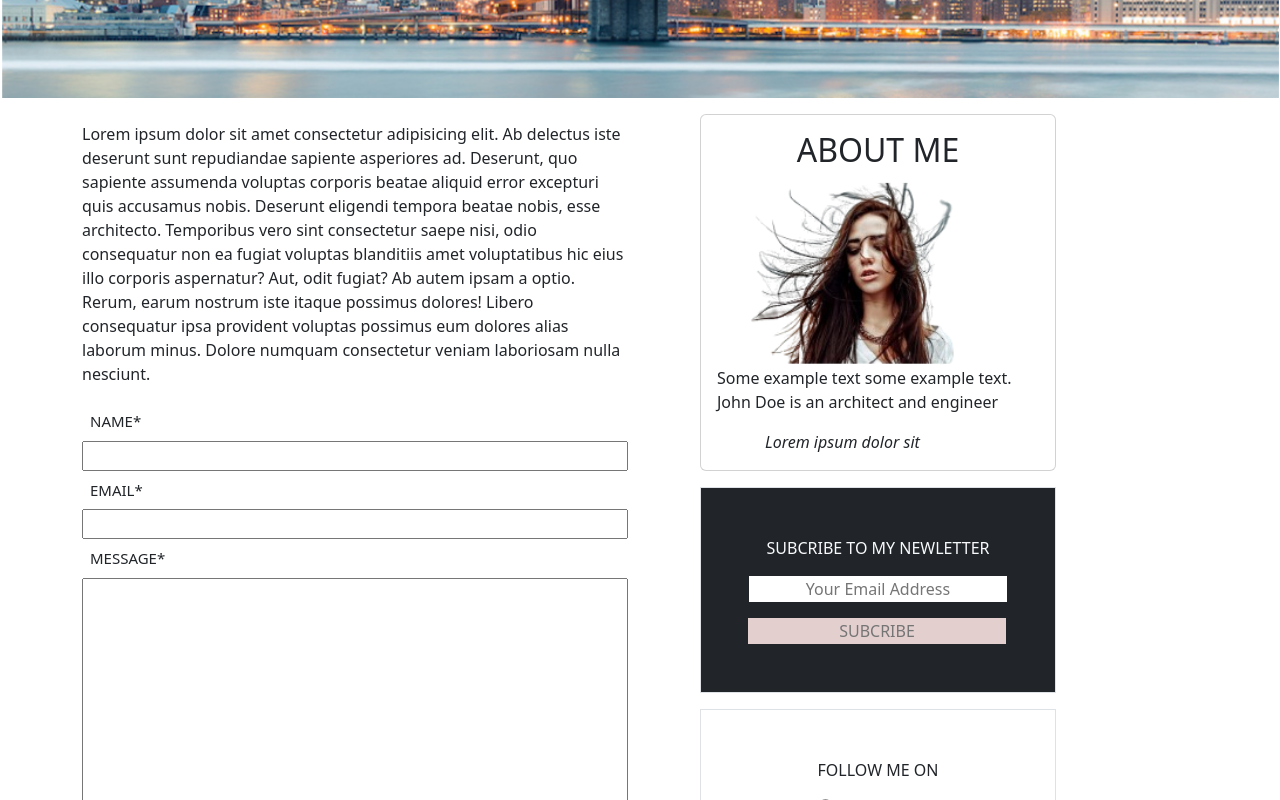
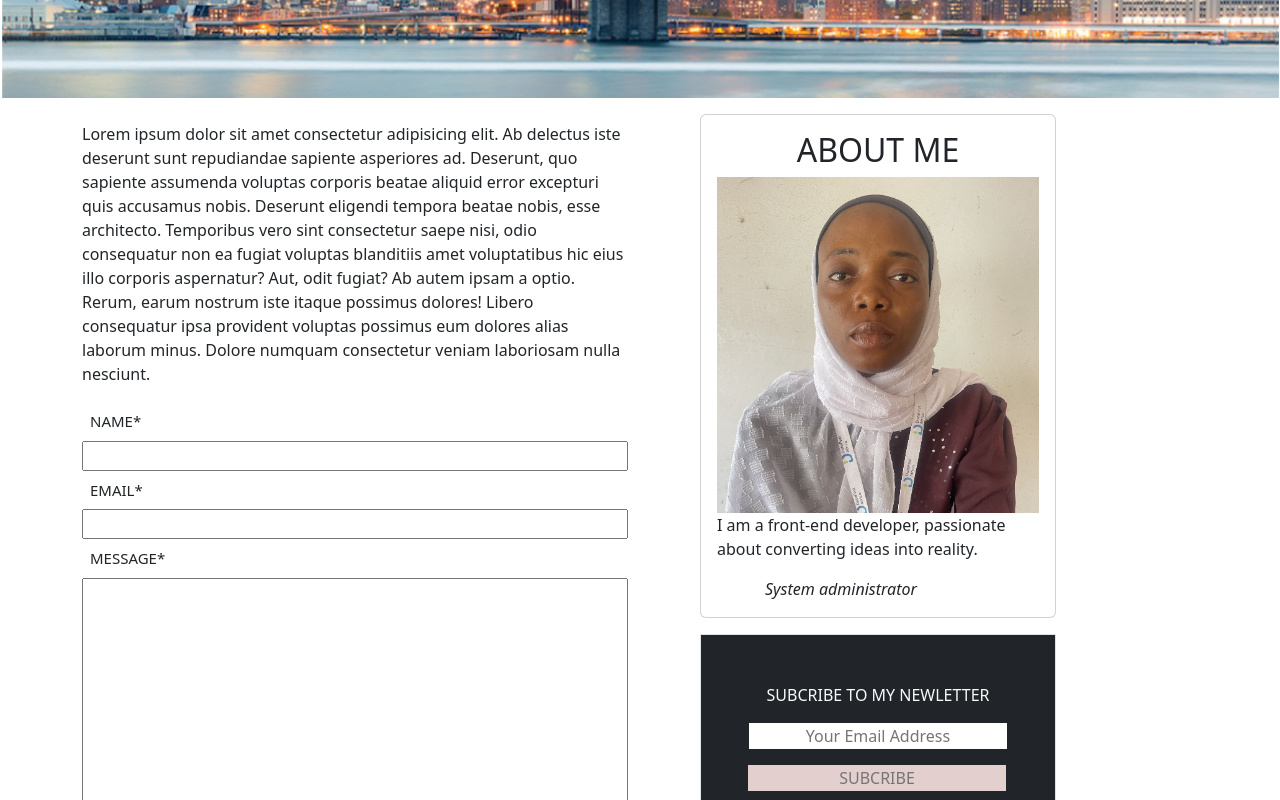
Before and after one commit to realmintech/reactBlog, a React (Create React App) app in the folder my-react-app/: page /contact in a window 1280 px wide. Shown: the part 516-1316 px from the top of the page. Built offline with nearby package versions, Linux system fonts and the light colour scheme.

Commit message:
debugging

```diff
--- a/my-react-app/src/Components/aboutMeComponent/Index.jsx
+++ b/my-react-app/src/Components/aboutMeComponent/Index.jsx
@@ -1,17 +1,17 @@
-import BeautyIdol from "../../assets/carousel2.png";
-import "./Index.css";
+import MyPicture from '../../assets/passport.jpg';
+import './Index.css';
 export default function AboutMe() {
   return (
     <>
       <div className="card w-400 mt-3">
         <div className="card-body">
           <h2 className="card-title text-center">ABOUT ME</h2>
-          <img className="card__img__top" src={BeautyIdol} alt="Card" />
+          <img className="card__img__top" src={MyPicture} alt="Card" />
           <p className="card-text">
-            Some example text some example text. John Doe is an architect and
-            engineer
+            I am a front-end developer, passionate about converting ideas into
+            reality.
           </p>
-          <em className="px-5">Lorem ipsum dolor sit</em>
+          <em className="px-5">System administrator</em>
         </div>
       </div>
     </>
```
